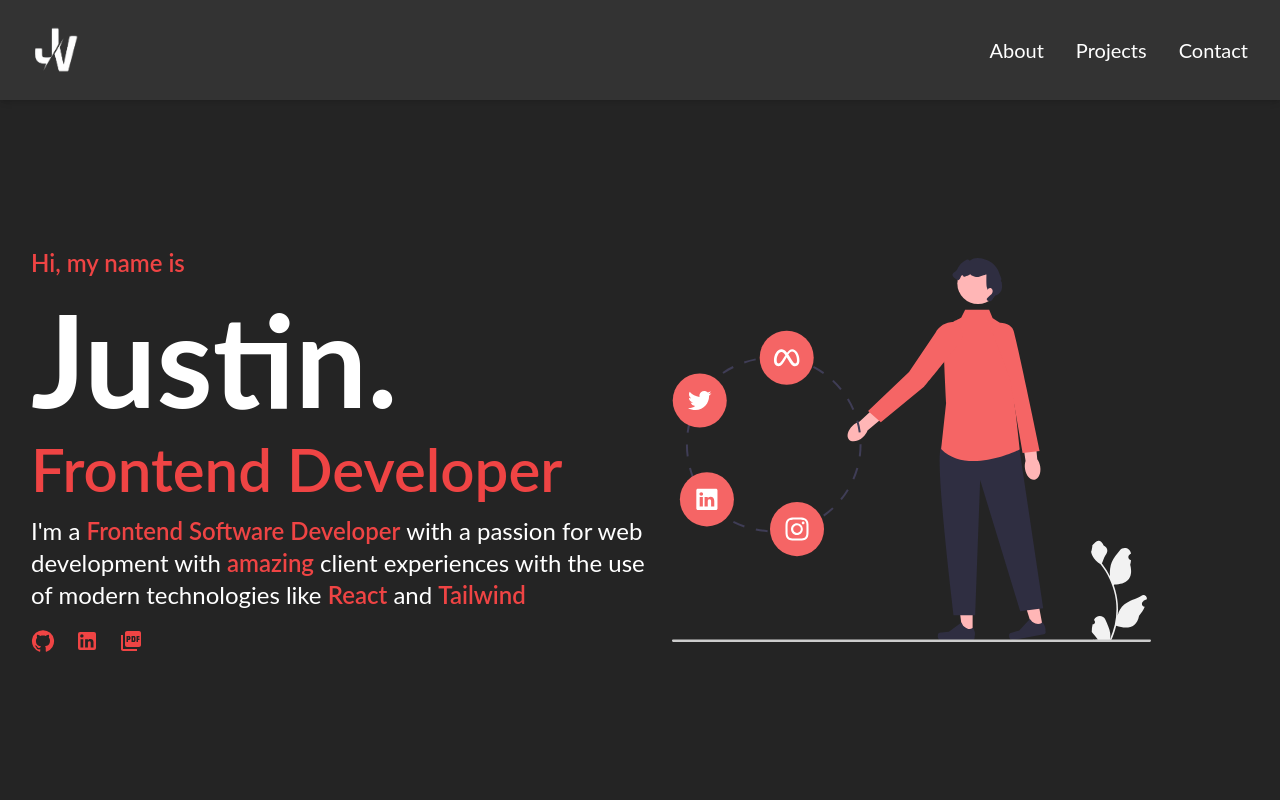
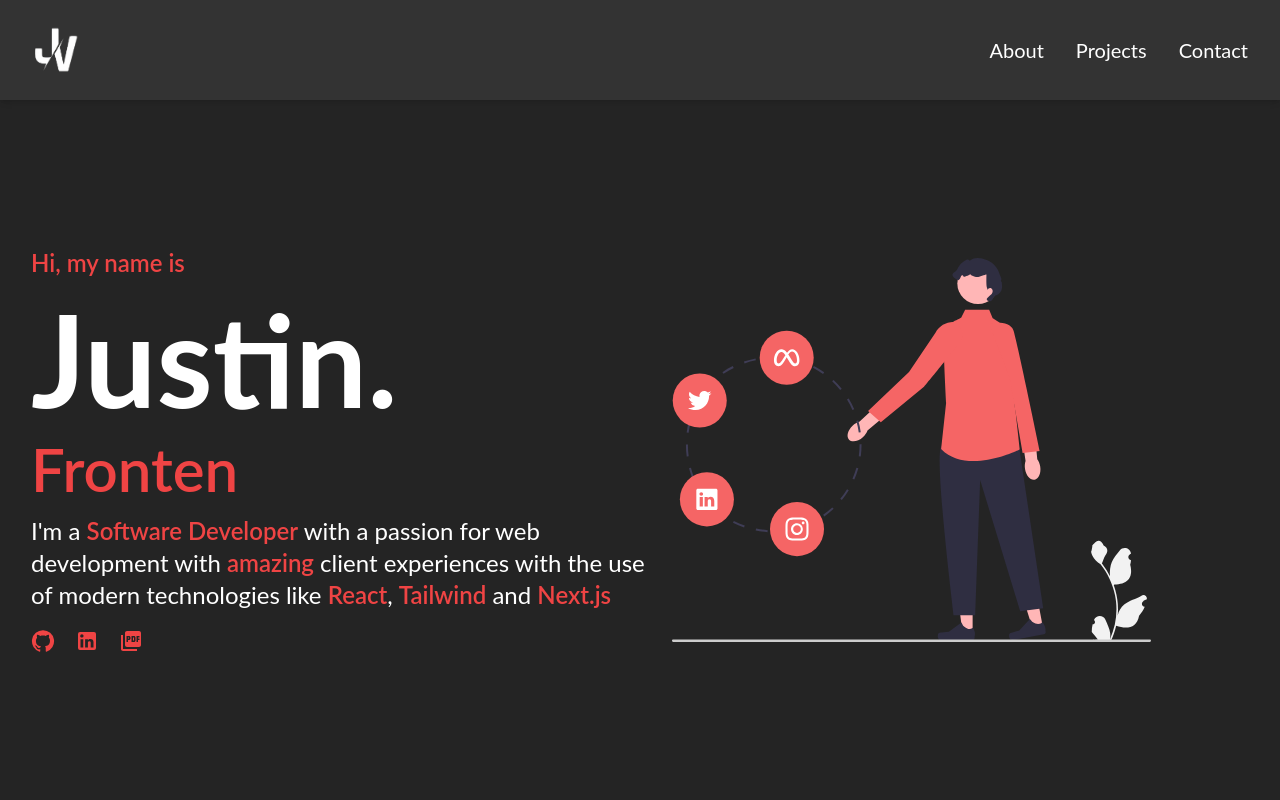
Before and after one commit to jvariara/eportfolio-react, a React (Create React App) app: page / in a window 1280 px wide. Shown: the top 800 px of the page. Built offline with nearby package versions, Linux system fonts and the light colour scheme.

Commit message:
Updated hero section to have typing animation

```diff
--- a/package.json
+++ b/package.json
@@ -18,6 +18,7 @@
     "react-icons": "^4.7.1",
     "react-router-dom": "^6.5.0",
     "react-scripts": "5.0.1",
+    "react-type-animation": "^3.2.0",
     "tailwind-scrollbar-hide": "^1.1.7",
     "web-vitals": "^2.1.4"
   },
--- a/src/components/Landing.jsx
+++ b/src/components/Landing.jsx
@@ -4,6 +4,7 @@ import GitHubIcon from "@mui/icons-material/GitHub";
 import LinkedInIcon from "@mui/icons-material/LinkedIn";
 import PictureAsPdfIcon from "@mui/icons-material/PictureAsPdf";
 import Resume from "../assets/Resume.pdf";
+import { TypeAnimation } from "react-type-animation";
 import AOS from "aos";
 import "aos/dist/aos.css";
 
@@ -34,7 +35,22 @@ const Landing = () => {
               data-aos-duration="1500"
               data-aos-delay="500"
             >
-              Frontend Developer
+              <TypeAnimation
+                sequence={[
+                  "Software Engineer",
+                  1000,
+                  "Web Developer",
+                  1000,
+                  "UI/UX",
+                  1000,
+                  "Frontend Developer",
+                  1000,
+                ]}
+                wrapper="span"
+                speed={50}
+                // style={{ fontSize: "2em", display: "inline-block" }}
+                repeat={Infinity}
+              />
             </h2>
             <p
               className="text-white my-4 text-2xl"
@@ -44,13 +60,14 @@ const Landing = () => {
             >
               I'm a{" "}
               <span className="text-red-500 font-semibold">
-                Frontend Software Developer
+                Software Developer
               </span>{" "}
               with a passion for web development with{" "}
               <span className="text-red-500 font-semibold">amazing</span> client
               experiences with the use of modern technologies like{" "}
-              <span className="text-red-500 font-semibold">React</span> and{" "}
-              <span className="text-red-500 font-semibold">Tailwind</span>
+              <span className="text-red-500 font-semibold">React</span>,{" "}
+              <span className="text-red-500 font-semibold">Tailwind</span> and{" "}
+              <span className="text-red-500 font-semibold">Next.js</span>
             </p>
             <div
               className="flex text-red-500"
```
Also changed, not shown: 1 other file (tests, documents, lock files or other folders).
